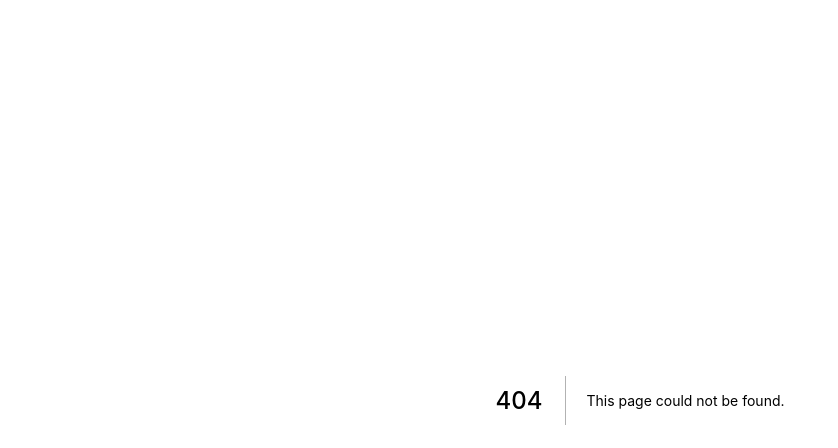
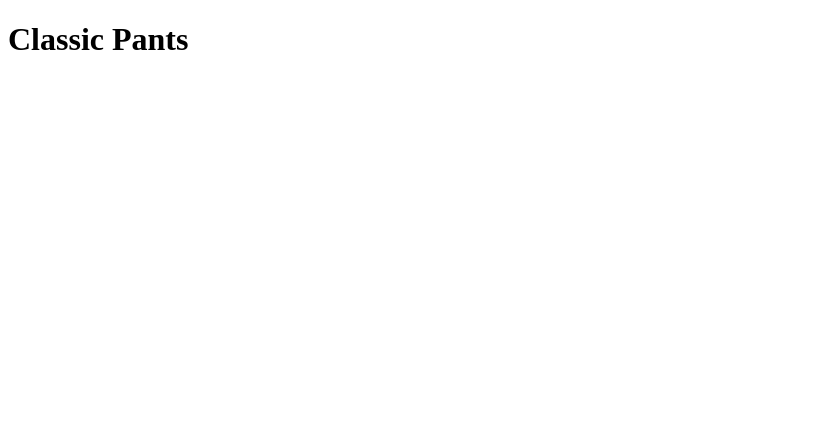
Before and after one commit to marothi-codes/next-amazon, a Next.js app: page /product/classic-pants in a window 1280 px wide. Before the commit this address had no page. Shown: the top 448 px of the page, without its empty margins (0-838 px from the left). Built offline with nearby package versions, Linux system fonts and the light colour scheme.

Commit message:
Product slug added and product page implemented.

```diff
--- /dev/null
+++ b/pages/product/[slug].js
@@ -0,0 +1,19 @@
+import { useRouter } from 'next/router';
+import React from 'react';
+import data from '../../utils/data';
+
+function ProductScreen() {
+  const router = useRouter();
+  const { slug } = router.query;
+  const product = data.products.find((p) => p.slug === slug);
+
+  if (!product) return <div>Product Not Found</div>;
+
+  return (
+    <div>
+      <h1>{product.name}</h1>
+    </div>
+  );
+}
+
+export default ProductScreen;
--- a/utils/data.js
+++ b/utils/data.js
@@ -2,6 +2,7 @@ const data = {
   products: [
     {
       name: 'Free Shirt',
+      slug: 'free-shirt',
       category: 'Shirts',
       image: '/images/shirt1.jpg',
       price: 70,
@@ -13,6 +14,7 @@ const data = {
     },
     {
       name: 'Fit Shirt',
+      slug: 'fit-shirt',
       category: 'Shirts',
       image: '/images/shirt2.jpg',
       price: 80,
@@ -24,6 +26,7 @@ const data = {
     },
     {
       name: 'Slim Shirt',
+      slug: 'slim-shirt',
       category: 'Shirts',
       image: '/images/shirt3.jpg',
       price: 90,
@@ -35,6 +38,7 @@ const data = {
     },
     {
       name: 'Golf Pants',
+      slug: 'golf-pants',
       category: 'Pants',
       image: '/images/pants1.jpg',
       price: 90,
@@ -46,6 +50,7 @@ const data = {
     },
     {
       name: 'Fit Pants',
+      slug: 'fit-pants',
       category: 'Pants',
       image: '/images/pants2.jpg',
       price: 95,
@@ -57,6 +62,7 @@ const data = {
     },
     {
       name: 'Classic Pants',
+      slug: 'classic-pants',
       category: 'Pants',
       image: '/images/pants3.jpg',
       price: 75,
```
Also changed, not shown: components/Layout.js (+16 -1 lines), pages/index.js (+12 -6 lines), utils/styles.js (+8 -0 lines).
